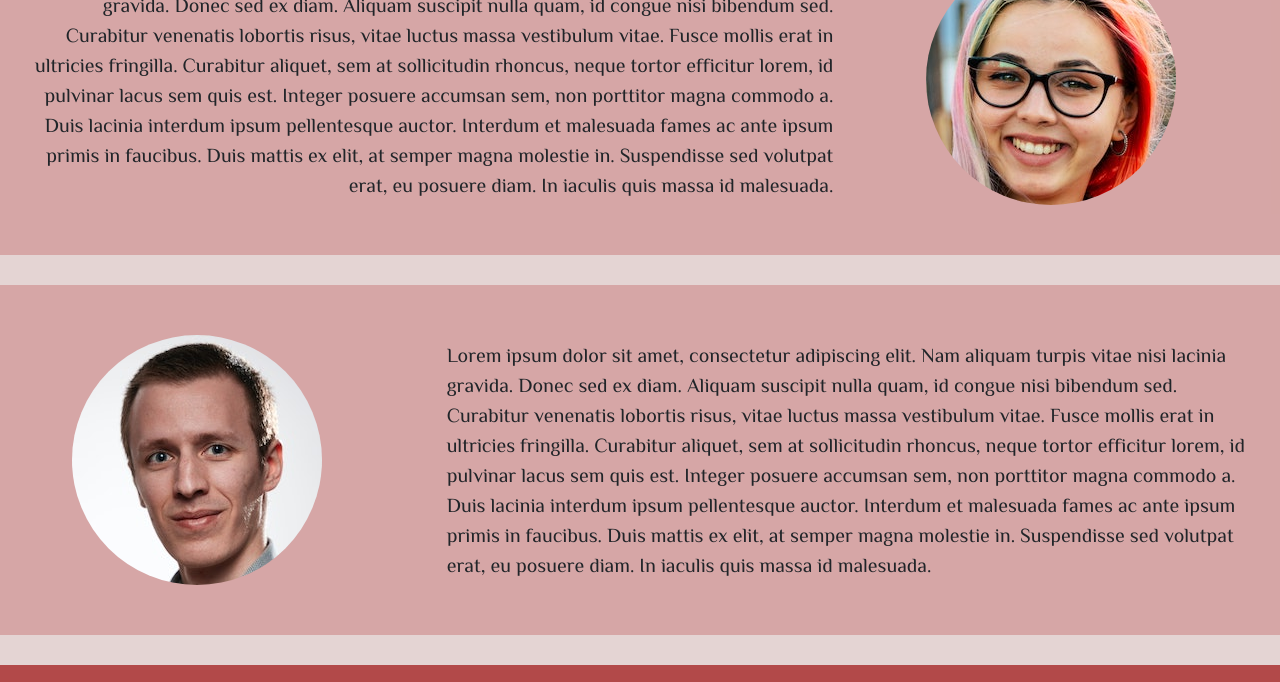
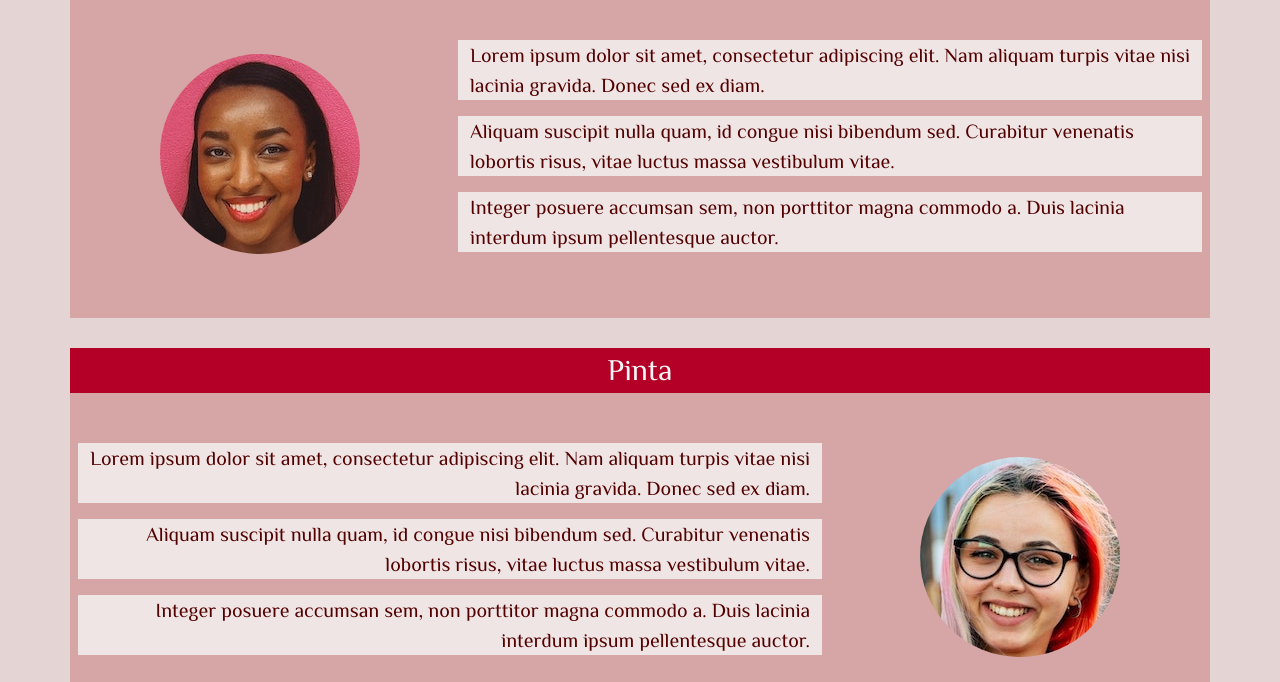
Before and after one commit to matteofiorini92/LittleFlowers-Spa, a plain HTML site: page team.html in a window 1280 px wide. Shown: the part 549-1231 px from the top of the page. Drawn offline with nearby package versions, Linux system fonts and the light colour scheme.

Commit message:
added staff features, reduced pictures size to 200px, responsive for mobile, md and large size screens

```diff
--- a/assets/css/style.css
+++ b/assets/css/style.css
@@ -64,8 +64,21 @@ footer p {
     color: rgb(245, 245, 245);
 }
 
+.staff-name {
+    background-color: rgb(180, 0, 39);
+    color:  rgb(245, 245, 245);
+}
+
 .team-row {
     background-color: rgba(182, 60, 60, 0.3);
+}
+
+.team-description {
+    color: rgb(83, 0, 0);
+}
+
+.staff-feature p {
+    background-color: rgba(245, 245, 245, 0.8);
 }
 
 /*--------------------------------------------Margins/Paddings*/
@@ -139,9 +152,8 @@ body {
 
 /*--------------------------------------------Banner*/
 
-.banner {
+.banner-home {
     background: url("/assets/images/akyurt.jpg");
-    background-size: auto;
     height: 50vh;
     background-size: cover;
     background-repeat: no-repeat;
@@ -301,8 +313,22 @@ footer {
 
 /*--------------------------------------------Team - Page*/
 
+.banner-team {
+    background: url("/assets/images/ayurmana-ayurveda.jpg");
+    height: 50vh;
+    background-size: cover;
+    background-repeat: no-repeat;
+    margin-bottom: 50px;
+}
+
+.staff-name {
+    text-align: center;
+    font-size: 30px;
+    margin-left: -12px;
+    margin-right: -12px;
+}
+
 .team-row {
-    margin-top: 30px;
     margin-bottom: 30px;
     padding-top: 50px;
     padding-bottom: 50px;
@@ -319,9 +345,12 @@ footer {
     text-align: right;
 }
 
-@media (max-width: 576px) {
+@media (max-width: 768px) {
     .team-description {
         text-align: justify;
+    }
+    .team-pic {
+        margin-bottom: 30px;
     }
 }
 
@@ -330,24 +359,24 @@ footer {
 }
 
 .team-pic {
-    height: 250px;
-    width: 250px;
+    height: 200px;
+    width: 200px;
     border-radius: 50%;
-    margin-left: 15%;
-    margin-right: 15%;
+    margin-left: auto;
+    margin-right: auto;
 }
 
 #team-pic-staff-1 {
-    background-image: url(/assets/images/staff\ 1\ 2.jpg);
+    background-image: url(/assets/images/staff-1-sm.jpg);
 
 }
 
 #team-pic-staff-2, #team-pic-staff-2-mobile {
-    background-image: url(/assets/images/staff\ 2\ 2.jpg);
+    background-image: url(/assets/images/staff-2-sm.jpg);
 
 }
 
 #team-pic-staff-3 {
-    background-image: url(/assets/images/staff\ 3\ 2.jpg);
+    background-image: url(/assets/images/staff-3-sm.jpg);
 
 }
--- a/team.html
+++ b/team.html
@@ -15,7 +15,7 @@
 <body>
 
     <nav class="navbar navbar-expand-lg navbar-light">
-        <a class="navbar-brand" href="#">LittleFlowers</a>
+        <a class="navbar-brand" href="/index.html">LittleFlowers</a>
         <button class="navbar-toggler" type="button" data-toggle="collapse" data-target="#navbarToggler"
             aria-controls="navbarToggler" aria-expanded="false" aria-label="Toggle navigation">
             <span class="navbar-toggler-icon"></span>
@@ -40,63 +40,80 @@
     </nav>
     <div class="fix-navbar-issue"></div>
 
+    <section class="banner banner-team">
+        <div class="welcome">Meet the Team</div>
+        <div class="welcome-icon">
+            <i class="fas fa-fan" aria-hidden="true"></i>
+        </div>
+    </section>
+
+
     <section class="team-main">
-        <div class="container-fluid">
+        <div class="container">
+            <div class="staff-name">Nina</div>
             <div class="row team-row">
-                <div class="col-12 col-md-4 container-team-pic">
+                <div class="col-12 col-sm-4 container-team-pic">
                     <div class="team-pic" id="team-pic-staff-1"></div>
                 </div>
-                <div class="col-12 col-md-8 team-description">
-                    Lorem ipsum dolor sit amet, consectetur adipiscing elit.
-                    Nam aliquam turpis vitae nisi lacinia gravida. Donec sed ex diam.
-                    Aliquam suscipit nulla quam, id congue nisi bibendum sed. Curabitur venenatis lobortis risus, vitae
-                    luctus massa vestibulum vitae.
-                    Fusce mollis erat in ultricies fringilla. Curabitur aliquet, sem at sollicitudin rhoncus, neque
-                    tortor efficitur lorem,
-                    id pulvinar lacus sem quis est. Integer posuere accumsan sem, non porttitor magna commodo a. Duis
-                    lacinia interdum ipsum pellentesque auctor.
-                    Interdum et malesuada fames ac ante ipsum primis in faucibus. Duis mattis ex elit, at semper magna
-                    molestie in.
-                    Suspendisse sed volutpat erat, eu posuere diam. In iaculis quis massa id malesuada.
+                <div class="col-12 col-sm-8 team-description">
+                    <div class="row staff-feature">
+                        <p>Lorem ipsum dolor sit amet, consectetur adipiscing elit.
+                            Nam aliquam turpis vitae nisi lacinia gravida. Donec sed ex diam.</p>
+                    </div>
+                    <div class="row staff-feature">
+                        <p>Aliquam suscipit nulla quam, id congue nisi bibendum sed. Curabitur venenatis lobortis risus,
+                            vitae
+                            luctus massa vestibulum vitae.</p>
+                    </div>
+                    <div class="row staff-feature">
+                        <p>Integer posuere accumsan sem, non porttitor magna commodo a. Duis
+                            lacinia interdum ipsum pellentesque auctor.</p>
+                    </div>
                 </div>
             </div>
+            <div class="staff-name">Pinta</div>
             <div class="row team-row">
-                <div class="col-12 d-md-none container-team-pic">
+                <div class="col-12 d-sm-none container-team-pic">
                     <div class="team-pic" id="team-pic-staff-2-mobile"></div>
                 </div>
-                <div class="col-12 col-md-8 team-description team-description-reverse">
-                    Lorem ipsum dolor sit amet, consectetur adipiscing elit.
-                    Nam aliquam turpis vitae nisi lacinia gravida. Donec sed ex diam.
-                    Aliquam suscipit nulla quam, id congue nisi bibendum sed. Curabitur venenatis lobortis risus, vitae
-                    luctus massa vestibulum vitae.
-                    Fusce mollis erat in ultricies fringilla. Curabitur aliquet, sem at sollicitudin rhoncus, neque
-                    tortor efficitur lorem,
-                    id pulvinar lacus sem quis est. Integer posuere accumsan sem, non porttitor magna commodo a. Duis
-                    lacinia interdum ipsum pellentesque auctor.
-                    Interdum et malesuada fames ac ante ipsum primis in faucibus. Duis mattis ex elit, at semper magna
-                    molestie in.
-                    Suspendisse sed volutpat erat, eu posuere diam. In iaculis quis massa id malesuada.
+                <div class="col-12 col-sm-8 team-description team-description-reverse">
+                    <div class="row staff-feature">
+                        <p>Lorem ipsum dolor sit amet, consectetur adipiscing elit.
+                            Nam aliquam turpis vitae nisi lacinia gravida. Donec sed ex diam.</p>
+                    </div>
+                    <div class="row staff-feature">
+                        <p>Aliquam suscipit nulla quam, id congue nisi bibendum sed. Curabitur venenatis lobortis risus,
+                            vitae
+                            luctus massa vestibulum vitae.</p>
+                    </div>
+                    <div class="row staff-feature">
+                        <p>Integer posuere accumsan sem, non porttitor magna commodo a. Duis
+                            lacinia interdum ipsum pellentesque auctor.</p>
+                    </div>
                 </div>
-                <div class="d-none d-md-block col-md-4 container-team-pic">
+                <div class="d-none d-sm-block col-sm-4 container-team-pic">
                     <div class="team-pic" id="team-pic-staff-2"></div>
                 </div>
             </div>
+            <div class="staff-name">Santo Mario</div>
             <div class="row team-row">
-                <div class="col-12 col-md-4 container-team-pic">
+                <div class="col-12 col-sm-4 container-team-pic">
                     <div class="team-pic" id="team-pic-staff-3"></div>
                 </div>
-                <div class="col-12 col-md-8 team-description">
-                    Lorem ipsum dolor sit amet, consectetur adipiscing elit.
-                    Nam aliquam turpis vitae nisi lacinia gravida. Donec sed ex diam.
-                    Aliquam suscipit nulla quam, id congue nisi bibendum sed. Curabitur venenatis lobortis risus, vitae
-                    luctus massa vestibulum vitae.
-                    Fusce mollis erat in ultricies fringilla. Curabitur aliquet, sem at sollicitudin rhoncus, neque
-                    tortor efficitur lorem,
-                    id pulvinar lacus sem quis est. Integer posuere accumsan sem, non porttitor magna commodo a. Duis
-                    lacinia interdum ipsum pellentesque auctor.
-                    Interdum et malesuada fames ac ante ipsum primis in faucibus. Duis mattis ex elit, at semper magna
-                    molestie in.
-                    Suspendisse sed volutpat erat, eu posuere diam. In iaculis quis massa id malesuada.
+                <div class="col-12 col-sm-8 team-description">
+                    <div class="row staff-feature">
+                        <p>Lorem ipsum dolor sit amet, consectetur adipiscing elit.
+                            Nam aliquam turpis vitae nisi lacinia gravida. Donec sed ex diam.</p>
+                    </div>
+                    <div class="row staff-feature">
+                        <p>Aliquam suscipit nulla quam, id congue nisi bibendum sed. Curabitur venenatis lobortis risus,
+                            vitae
+                            luctus massa vestibulum vitae.</p>
+                    </div>
+                    <div class="row staff-feature">
+                        <p>Integer posuere accumsan sem, non porttitor magna commodo a. Duis
+                            lacinia interdum ipsum pellentesque auctor.</p>
+                    </div>
                 </div>
             </div>
         </div>
```
Also changed, not shown: facilities.html (+1 -1 lines), index.html (+1 -1 lines), treatments.html (+1 -1 lines), assets/images/ayurmana-ayurveda.jpg (renamed from assets/images/ayurmana-ayurveda-mCb06TSaab0-unsplash.jpg), assets/images/staff 1 2.jpg (deleted), assets/images/staff 2 2.jpg (deleted), assets/images/staff 3 2.jpg (deleted), assets/images/staff-1-sm.jpg (added), assets/images/staff-2-sm.jpg (added), assets/images/staff-3-sm.jpg (added), 2 other files.
